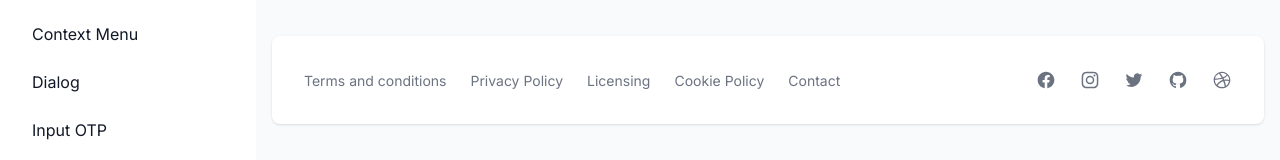
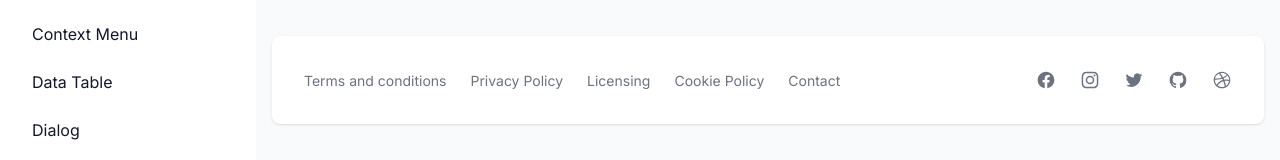
Before and after one commit to ImNotGabo/shadcn-dashboard, a Next.js app: page /dashboard/toast in a window 1280 px wide. Shown: the part 646-806 px from the top of the page. Built offline with nearby package versions, Linux system fonts and the light colour scheme.

Commit message:
add data table link to dashboard layout navigation

```diff
--- a/src/app/dashboard/layout.tsx
+++ b/src/app/dashboard/layout.tsx
@@ -28,6 +28,7 @@ const links = [
 	{ name: 'sonner', href: 'sonner' },
 	{ name: 'toast', href: 'toast' },
 	{ name: 'tabs', href: 'tabs' },
+	{ name: 'data table', href: 'data-table' },
 ].sort((a, b) => a.name.localeCompare(b.name));
 
 export default function DashboardLayout({
```
